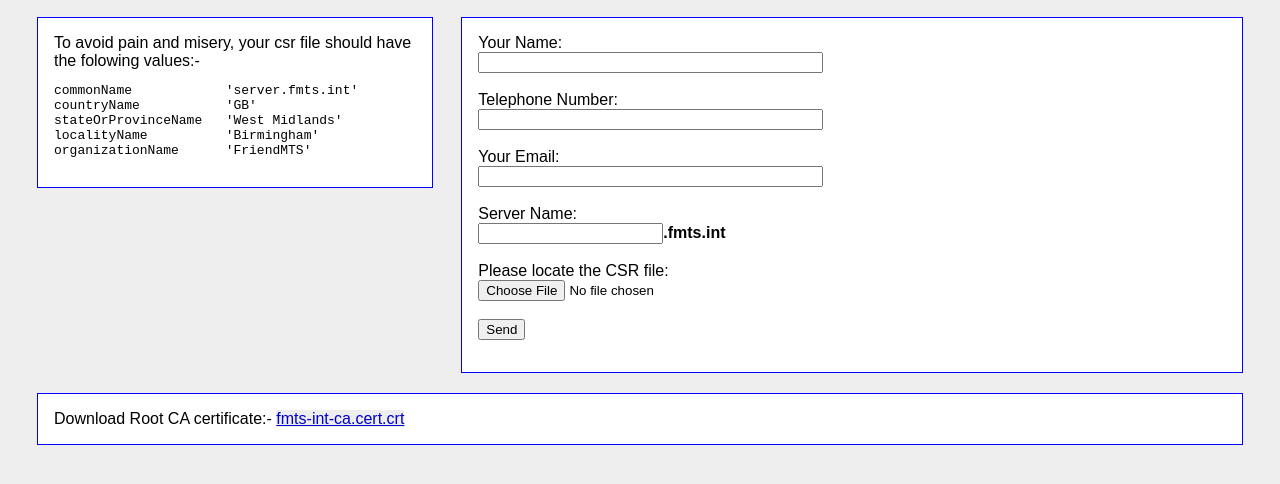
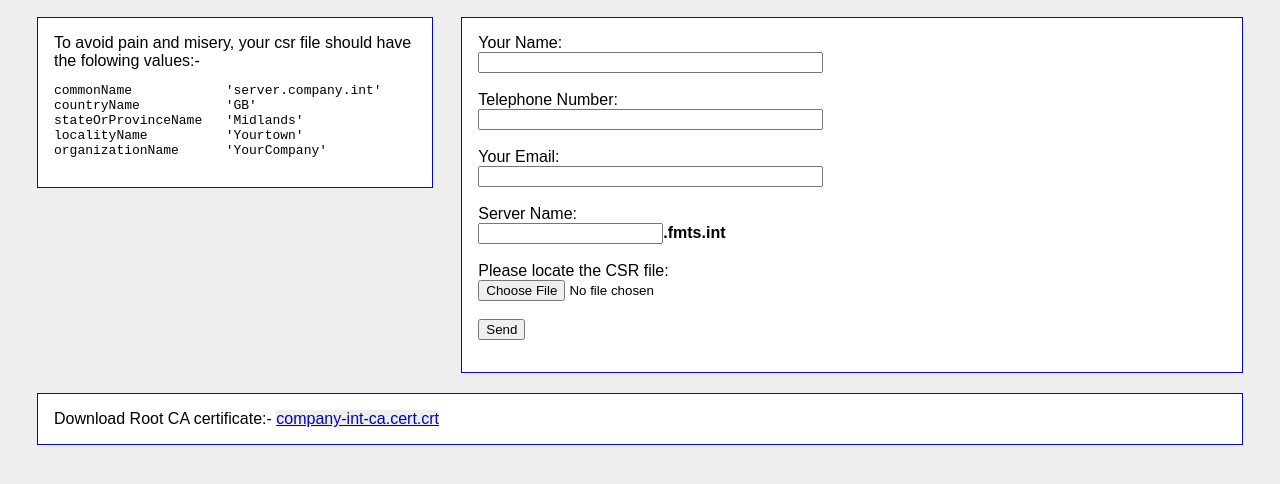
Before and after one commit to andrewjstringer/EnterpriseWebCA, a plain HTML site: page webroot/https/index.html in a window 1280 px wide. Shown: the part 112-596 px from the top of the page. Drawn offline with Linux system fonts and the light colour scheme.

Commit message:
Update index.html

```diff
--- a/webroot/https/index.html
+++ b/webroot/https/index.html
@@ -49,18 +49,18 @@ Please locate the CSR file:<br>
 <div id="sidebar">
 To avoid pain and misery, your csr file should have the folowing values:-
 <pre>
-commonName            'server.fmts.int'
+commonName            'server.company.int'
 countryName           'GB'
-stateOrProvinceName   'West Midlands'
-localityName          'Birmingham'
-organizationName      'FriendMTS'
+stateOrProvinceName   'Midlands'
+localityName          'Yourtown'
+organizationName      'YourCompany'
 </pre>
 </div>
 
 
 
 <div id="footer">
-Download Root CA certificate:- <a href="fmts-int-ca.cert.crt">fmts-int-ca.cert.crt</a>
+Download Root CA certificate:- <a href="company-ca.cert.crt">company-int-ca.cert.crt</a>
 </div>
 
 </body>
```
